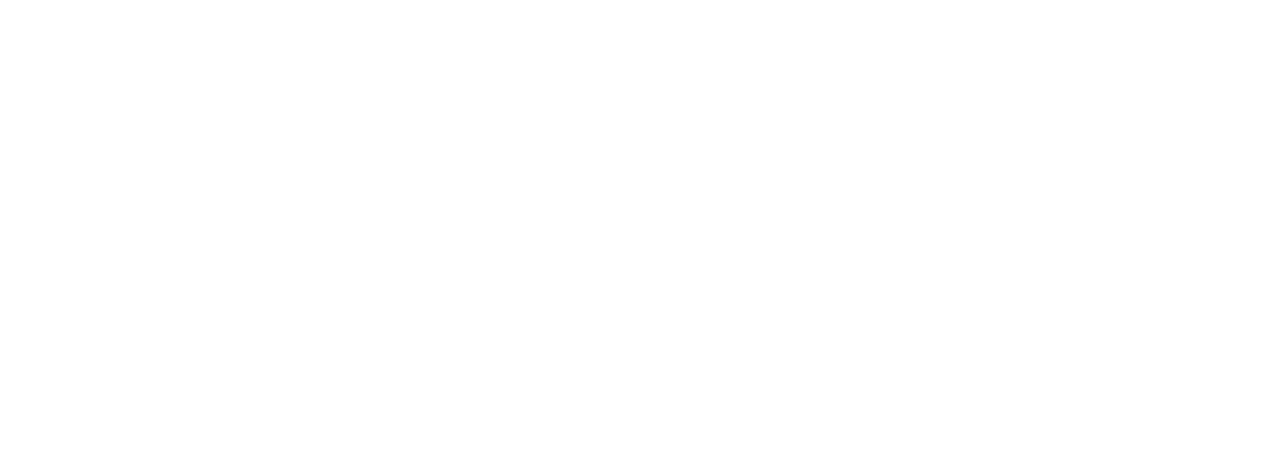
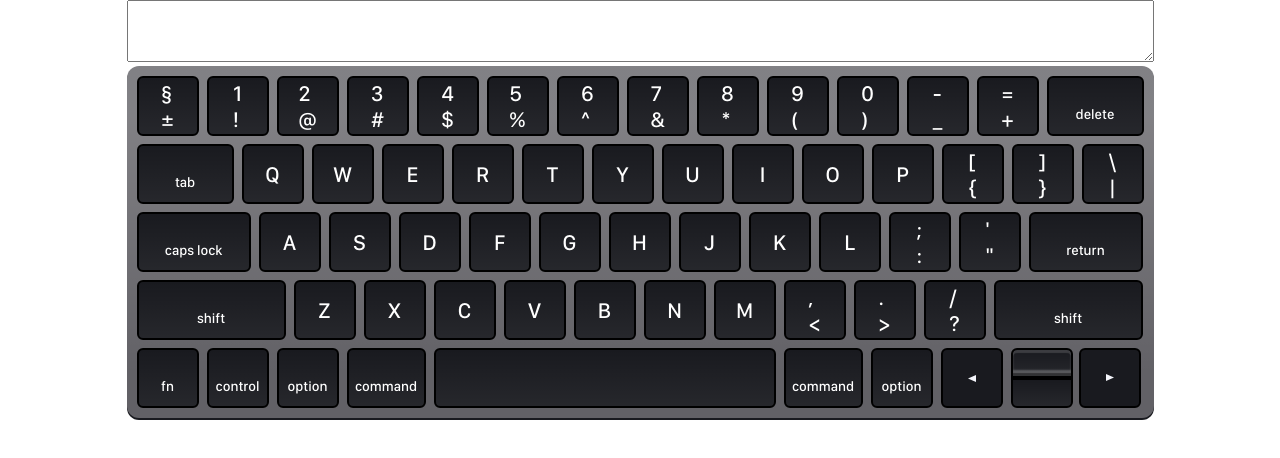
Before and after one commit to splinshady/RSS-Virtual-Keyboard, a website built with webpack: page index.html in a window 1280 px wide. Built offline with nearby package versions, Linux system fonts and the light colour scheme.

Commit message:
feat: build keyboard from js

```diff
--- a/index.html
+++ b/index.html
@@ -7,9 +7,23 @@
 	<meta name="viewport" content="width=device-width, initial-scale=1.0">
 	<title>virtual keyboard</title>
 </head>
+<body>
+	<header class="container">
+	</header>
 
-<body>
+	<main>
+		<section class="container">
 
+			<textarea class="textarea" name="" id="" cols="100" rows="4">
+			</textarea>
+
+			<div class="keyboard">
+			</div>
+
+		</section>
+	</main>
+
+	<footer class="container">
+	</footer>
 </body>
-
 </html>
--- a/src/index.js
+++ b/src/index.js
@@ -1 +1,27 @@
+/* eslint-disable guard-for-in */
+/* eslint-disable no-restricted-syntax */
 import './sass/style.scss';
+import { keyCodes } from './js/keyCodes';
+import { Key } from './js/generateKey';
+
+const generateArrKey = (data) => {
+  const keyArr = [];
+  for (const key in data) {
+    keyArr.push(new Key(data[key]));
+  }
+  return keyArr;
+};
+
+const wrapper = document.querySelector('.keyboard');
+
+const renderKeyboard = () => {
+  wrapper.innerHTML = '';
+  const arrOfKey = generateArrKey(keyCodes);
+  for (let i = 0; i < arrOfKey.length; i += 1) {
+    wrapper.append(arrOfKey[i].generateArticle());
+  }
+};
+
+if (keyCodes) {
+  renderKeyboard();
+}
--- /dev/null
+++ b/src/js/generateKey.js
@@ -0,0 +1,91 @@
+/* eslint-disable no-unused-expressions */
+/* eslint-disable import/prefer-default-export */
+export class Key {
+  constructor({
+    code,
+    descriptionEng = null,
+    descriptionEngCups = null,
+    descriptionRu = null,
+    descriptionRuCups = null,
+    description = null,
+  }) {
+    this.id = code;
+    this.descriptionEng = descriptionEng;
+    this.descriptionEngCups = descriptionEngCups;
+    this.descriptionRu = descriptionRu;
+    this.descriptionRuCups = descriptionRuCups;
+    this.description = description;
+  }
+
+  generateArticle() {
+    let template = '';
+    const article = document.createElement('article');
+    article.className = 'key';
+    article.id = this.id;
+
+    if (this.descriptionEng) {
+      let hidden = '';
+      if (this.id.substr(0, 3) === 'Key') {
+        hidden += ' hidden';
+      }
+      template += `<span class="key-eng"><span class="key-eng__lower${hidden}">${this.descriptionEng}</span><span class="key-eng__upper">${this.descriptionEngCups}</span></span><span class="key__ru hidden"><span class="key-eng__lower">${this.descriptionRu}</span><span class="key-eng__upper">${this.descriptionRuCups}</span></span>`;
+    }
+
+    if (this.id === 'ArrowUp') {
+      const div = document.createElement('div');
+      div.className = 'arrow-middle';
+      div.innerHTML = '<article class="arrow arrow-up" id="ArrowUp"><span></span></article><article class="arrow arrow-down" id="ArrowDown"><span></span></article>';
+      return div;
+    }
+
+    if (this.description || this.description === '') {
+      let classControl = ' _control';
+      switch (this.id) {
+        case 'Backspace':
+          classControl += ' tab_backspace';
+          break;
+
+        case 'Tab':
+          classControl += ' tab_backspace';
+          break;
+
+        case 'CapsLock':
+          classControl += ' caps_enter';
+          break;
+
+        case 'Enter':
+          classControl += ' caps_enter';
+          break;
+
+        case 'ShiftLeft':
+          classControl += ' _shift';
+          break;
+
+        case 'ShiftRight':
+          classControl += ' _shift';
+          break;
+
+        case 'MetaRight':
+          classControl += ' _command';
+          break;
+
+        case 'MetaLeft':
+          classControl += ' _command';
+          break;
+
+        case 'Space':
+          classControl += ' _space';
+          break;
+
+        default:
+          break;
+      }
+      article.className += classControl;
+      template += `<span class=${this.description}><span>${this.description}</span></span>`;
+    }
+
+    article.innerHTML = template;
+
+    return article;
+  }
+}
--- /dev/null
+++ b/src/js/keyCodes.js
@@ -0,0 +1,397 @@
+/* eslint-disable import/prefer-default-export */
+export const keyCodes = {
+  0: {
+    code: 'Backquote',
+    descriptionEng: '§',
+    descriptionEngCups: '±',
+    descriptionRu: '&gt;',
+    descriptionRuCups: '&lt;',
+  },
+  1: {
+    code: 'Digit1',
+    descriptionEng: '1',
+    descriptionEngCups: '!',
+    descriptionRu: '1',
+    descriptionRuCups: '!',
+  },
+  2: {
+    code: 'Digit2',
+    descriptionEng: '2',
+    descriptionEngCups: '@',
+    descriptionRu: '2',
+    descriptionRuCups: '"',
+  },
+  3: {
+    code: 'Digit3',
+    descriptionEng: '3',
+    descriptionEngCups: '#',
+    descriptionRu: '3',
+    descriptionRuCups: '№',
+  },
+  4: {
+    code: 'Digit4',
+    descriptionEng: '4',
+    descriptionEngCups: '$',
+    descriptionRu: '4',
+    descriptionRuCups: '%',
+  },
+  5: {
+    code: 'Digit5',
+    descriptionEng: '5',
+    descriptionEngCups: '%',
+    descriptionRu: '5',
+    descriptionRuCups: ':',
+  },
+  6: {
+    code: 'Digit6',
+    descriptionEng: '6',
+    descriptionEngCups: '^',
+    descriptionRu: '6',
+    descriptionRuCups: ',',
+  },
+  7: {
+    code: 'Digit7',
+    descriptionEng: '7',
+    descriptionEngCups: '&amp;',
+    descriptionRu: '7',
+    descriptionRuCups: '.',
+  },
+  8: {
+    code: 'Digit8',
+    descriptionEng: '8',
+    descriptionEngCups: '*',
+    descriptionRu: '8',
+    descriptionRuCups: ';',
+  },
+  9: {
+    code: 'Digit9',
+    descriptionEng: '9',
+    descriptionEngCups: '(',
+    descriptionRu: '9',
+    descriptionRuCups: '(',
+  },
+  10: {
+    code: 'Digit0',
+    descriptionEng: '0',
+    descriptionEngCups: ')',
+    descriptionRu: '0',
+    descriptionRuCups: ')',
+  },
+  11: {
+    code: 'Minus',
+    descriptionEng: '-',
+    descriptionEngCups: '_',
+    descriptionRu: '-',
+    descriptionRuCups: '_',
+  },
+  12: {
+    code: 'Equal',
+    descriptionEng: '=',
+    descriptionEngCups: '+',
+    descriptionRu: '=',
+    descriptionRuCups: '+',
+  },
+  13: {
+    code: 'Backspace',
+    description: 'delete',
+  },
+  14: {
+    code: 'Tab',
+    description: 'tab',
+  },
+  15: {
+    code: 'KeyQ',
+    descriptionEng: 'q',
+    descriptionEngCups: 'Q',
+    descriptionRu: 'й',
+    descriptionRuCups: 'Й',
+  },
+  16: {
+    code: 'KeyW',
+    descriptionEng: 'w',
+    descriptionEngCups: 'W',
+    descriptionRu: 'ц',
+    descriptionRuCups: 'Ц',
+  },
+  17: {
+    code: 'KeyE',
+    descriptionEng: 'e',
+    descriptionEngCups: 'E',
+    descriptionRu: 'у',
+    descriptionRuCups: 'У',
+  },
+  18: {
+    code: 'KeyR',
+    descriptionEng: 'r',
+    descriptionEngCups: 'R',
+    descriptionRu: 'к',
+    descriptionRuCups: 'К',
+  },
+  19: {
+    code: 'KeyT',
+    descriptionEng: 't',
+    descriptionEngCups: 'T',
+    descriptionRu: 'е',
+    descriptionRuCups: 'Е',
+  },
+  20: {
+    code: 'KeyY',
+    descriptionEng: 'y',
+    descriptionEngCups: 'Y',
+    descriptionRu: 'н',
+    descriptionRuCups: 'Н',
+  },
+  21: {
+    code: 'KeyU',
+    descriptionEng: 'u',
+    descriptionEngCups: 'U',
+    descriptionRu: 'г',
+    descriptionRuCups: 'Г',
+  },
+  22: {
+    code: 'KeyI',
+    descriptionEng: 'i',
+    descriptionEngCups: 'I',
+    descriptionRu: 'ш',
+    descriptionRuCups: 'Ш',
+  },
+  23: {
+    code: 'KeyO',
+    descriptionEng: 'o',
+    descriptionEngCups: 'O',
+    descriptionRu: 'щ',
+    descriptionRuCups: 'Щ',
+  },
+  24: {
+    code: 'KeyP',
+    descriptionEng: 'p',
+    descriptionEngCups: 'P',
+    descriptionRu: 'з',
+    descriptionRuCups: 'З',
+  },
+  25: {
+    code: 'BracketLeft',
+    descriptionEng: '[',
+    descriptionEngCups: '{',
+    descriptionRu: 'х',
+    descriptionRuCups: 'Х',
+  },
+  26: {
+    code: 'BracketRight',
+    descriptionEng: ']',
+    descriptionEngCups: '}',
+    descriptionRu: 'ъ',
+    descriptionRuCups: 'Ъ',
+  },
+  27: {
+    code: 'Backslash',
+    descriptionEng: '\\',
+    descriptionEngCups: '|',
+    descriptionRu: 'ё',
+    descriptionRuCups: 'Ё',
+  },
+  28: {
+    code: 'CapsLock',
+    description: 'caps lock',
+  },
+  29: {
+    code: 'KeyA',
+    descriptionEng: 'a',
+    descriptionEngCups: 'A',
+    descriptionRu: 'ф',
+    descriptionRuCups: 'Ф',
+  },
+  30: {
+    code: 'KeyS',
+    descriptionEng: 's',
+    descriptionEngCups: 'S',
+    descriptionRu: 'ы',
+    descriptionRuCups: 'Ы',
+  },
+  31: {
+    code: 'KeyD',
+    descriptionEng: 'd',
+    descriptionEngCups: 'D',
+    descriptionRu: 'в',
+    descriptionRuCups: 'В',
+  },
+  32: {
+    code: 'KeyF',
+    descriptionEng: 'f',
+    descriptionEngCups: 'F',
+    descriptionRu: 'а',
+    descriptionRuCups: 'А',
+  },
+  33: {
+    code: 'KeyG',
+    descriptionEng: 'g',
+    descriptionEngCups: 'G',
+    descriptionRu: 'п',
+    descriptionRuCups: 'П',
+  },
+  34: {
+    code: 'KeyH',
+    descriptionEng: 'h',
+    descriptionEngCups: 'H',
+    descriptionRu: 'р',
+    descriptionRuCups: 'Р',
+  },
+  35: {
+    code: 'KeyJ',
+    descriptionEng: 'j',
+    descriptionEngCups: 'J',
+    descriptionRu: 'о',
+    descriptionRuCups: 'О',
+  },
+  36: {
+    code: 'KeyK',
+    descriptionEng: 'k',
+    descriptionEngCups: 'K',
+    descriptionRu: 'л',
+    descriptionRuCups: 'Л',
+  },
+  37: {
+    code: 'KeyL',
+    descriptionEng: 'l',
+    descriptionEngCups: 'L',
+    descriptionRu: 'д',
+    descriptionRuCups: 'Д',
+  },
+  38: {
+    code: 'Semicolon',
+    descriptionEng: ';',
+    descriptionEngCups: ':',
+    descriptionRu: 'ж',
+    descriptionRuCups: 'Ж',
+  },
+  39: {
+    code: 'Quote',
+    descriptionEng: '\'',
+    descriptionEngCups: '"',
+    descriptionRu: 'э',
+    descriptionRuCups: 'Э',
+  },
+  40: {
+    code: 'Enter',
+    description: 'return',
+  },
+  41: {
+    code: 'ShiftLeft',
+    description: 'shift',
+  },
+  42: {
+    code: 'KeyZ',
+    descriptionEng: 'z',
+    descriptionEngCups: 'Z',
+    descriptionRu: 'я',
+    descriptionRuCups: 'Я',
+  },
+  43: {
+    code: 'KeyX',
+    descriptionEng: 'x',
+    descriptionEngCups: 'X',
+    descriptionRu: 'ч',
+    descriptionRuCups: 'Ч',
+  },
+  44: {
+    code: 'KeyC',
+    descriptionEng: 'c',
+    descriptionEngCups: 'C',
+    descriptionRu: 'с',
+    descriptionRuCups: 'С',
+  },
+  45: {
+    code: 'KeyV',
+    descriptionEng: 'v',
+    descriptionEngCups: 'V',
+    descriptionRu: 'м',
+    descriptionRuCups: 'М',
+  },
+  46: {
+    code: 'KeyB',
+    descriptionEng: 'b',
+    descriptionEngCups: 'B',
+    descriptionRu: 'и',
+    descriptionRuCups: 'И',
+  },
+  47: {
+    code: 'KeyN',
+    descriptionEng: 'n',
+    descriptionEngCups: 'N',
+    descriptionRu: 'т',
+    descriptionRuCups: 'Т',
+  },
+  48: {
+    code: 'KeyM',
+    descriptionEng: 'm',
+    descriptionEngCups: 'M',
+    descriptionRu: 'ь',
+    descriptionRuCups: 'Ь',
+  },
+  49: {
+    code: 'Comma',
+    descriptionEng: ',',
+    descriptionEngCups: '<',
+    descriptionRu: 'б',
+    descriptionRuCups: 'Б',
+  },
+  50: {
+    code: 'Period',
+    descriptionEng: '.',
+    descriptionEngCups: '>',
+    descriptionRu: 'ю',
+    descriptionRuCups: 'Ю',
+  },
+  51: {
+    code: 'Slash',
+    descriptionEng: '/',
+    descriptionEngCups: '?',
+    descriptionRu: '/',
+    descriptionRuCups: '?',
+  },
+  52: {
+    code: 'ShiftRight',
+    description: 'shift',
+  },
+  53: {
+    code: 'fn',
+    description: 'fn',
+  },
+  54: {
+    code: 'ControlLeft',
+    description: 'control',
+  },
+  55: {
+    code: 'AltLeft',
+    description: 'option',
+  },
+  56: {
+    code: 'MetaLeft',
+    description: 'command',
+  },
+  57: {
+    code: 'Space',
+    description: '',
+  },
+  58: {
+    code: 'MetaRight',
+    description: 'command',
+  },
+  59: {
+    code: 'AltRight',
+    description: 'option',
+  },
+  60: {
+    code: 'ArrowLeft',
+    description: '',
+  },
+  61: {
+    code: 'ArrowUp',
+    description: '',
+  },
+
+  62: {
+    code: 'ArrowRight',
+    description: '',
+  },
+};
--- /dev/null
+++ b/src/sass/abstract/_placeholders.scss
@@ -0,0 +1,18 @@
+@font-face {
+	font-family: 'SF Compact Display';
+	src: url(../assets/font/sf-compact-display-medium-5864711817c30.otf);
+}
+
+%font-key {
+	font-family: 'SF Compact Display', sans-serif;
+	font-size: 22px;
+	line-height: 26px;
+	color: #FFFFFF;
+}
+
+%font-control {
+	font-family: 'SF Compact Display', sans-serif;
+	font-size: 14px;
+	line-height: 17px;
+	color: #FFFFFF;
+}
--- /dev/null
+++ b/src/sass/base/_base.scss
@@ -0,0 +1,14 @@
+* {
+	margin: 0;
+	padding: 0;
+	box-sizing: border-box;
+}
+
+.container {
+	margin: 0 auto;
+  width: 1027px;
+}
+
+.hidden{
+	display: none;
+}
--- /dev/null
+++ b/src/sass/components/_textarea.scss
@@ -0,0 +1,3 @@
+.textarea {
+  width: 100%;
+}
--- /dev/null
+++ b/src/sass/components/_virtual-keyboard.scss
@@ -0,0 +1,97 @@
+.keyboard {
+  display: flex;
+  align-content: flex-start;
+  gap: 8px 8px;
+  width: 1027px;
+  height: 352px;
+  padding: 10px;
+  flex-flow: row wrap;
+  background: linear-gradient(180deg, rgba(255, 255, 255, 0.2) 14.52%, rgba(255, 255, 255, 0) 87.38%), #626166;
+  box-shadow: 0px 2px 0px #191A1F;
+  border-radius: 12px;
+}
+
+.key {
+  display: flex;
+  align-items: center;
+  justify-content: center;
+  @extend %font-key;
+  min-width: 62px;
+  height: 60px;
+  background: linear-gradient(180deg, rgba(255, 255, 255, 0) 0%, rgba(255, 255, 255, 0.06) 100%), #191A1F;
+  border: 2px solid #000000;
+  border-radius: 6px;
+}
+
+.key-eng {
+  display: flex;
+  flex-direction: column;
+}
+
+._control {
+  @extend %font-control;
+  align-items: flex-end;
+  justify-content: center;
+  padding-bottom: 11px;
+}
+
+.arrow {
+  display: flex;
+  align-items: center;
+  justify-content: center;
+  align-self: flex-end;
+  min-width: 62px;
+  height: 31px;
+  background: linear-gradient(180deg, rgba(255, 255, 255, 0) 0%, rgba(255, 255, 255, 0.06) 100%), #191A1F;
+  border: 2px solid #000000;
+  border-radius: 6px;
+
+  &-up {
+    border-radius: 6px 6px 0 0;
+    height: 30px;
+    box-shadow: inset 0px -3px 1px rgba(0, 0, 0, 0.45), inset 0px -6px 2px rgba(255, 255, 255, 0.25), inset 0px 3px 1px rgba(255, 255, 255, 0.15);
+  }
+
+  &-down {
+    height: 30px;
+    border-radius: 0 0 6px 6px;
+  }
+}
+
+.caps_enter {
+  width: 114px;
+}
+
+.tab_backspace {
+  width: 97px;
+}
+
+._shift {
+  width: 149px;
+}
+
+._command {
+  width: 79px;
+}
+
+._space {
+  width: 342px;
+}
+
+.arrow-middle {
+  max-width: 60px;
+  box-sizing: border-box;
+}
+
+#ArrowRight {
+  background-image: url(../assets/image/arrow.svg);
+  background-repeat: no-repeat;
+  background-position: 50%;
+  transform: rotate(180deg);
+}
+
+#ArrowLeft {
+  background-image: url(../assets/image/arrow.svg);
+  background-repeat: no-repeat;
+  background-position: 50%;
+}
--- a/src/sass/style.scss
+++ b/src/sass/style.scss
@@ -0,0 +1,4 @@
+@import "./base/base";
+@import "./abstract/placeholders";
+@import "./components/virtual-keyboard";
+@import "./components/textarea";
```
Also changed, not shown: src/assets/font/sf-compact-display-medium-5864711817c30.otf (added), src/assets/font/sf-compact-display-thin-58646eb43a785.otf (added), src/assets/image/arrow.svg (added), 1 other file.
